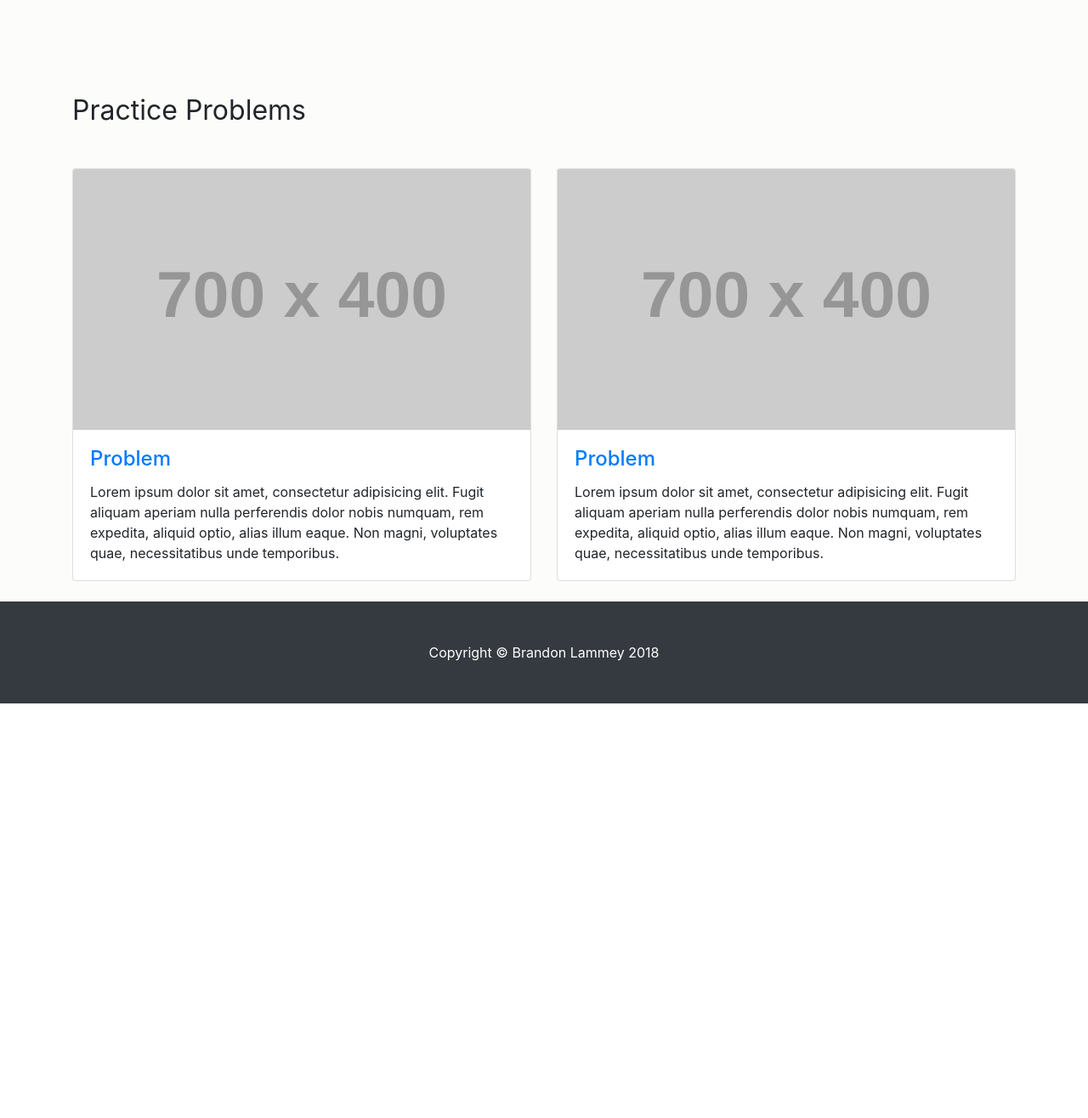
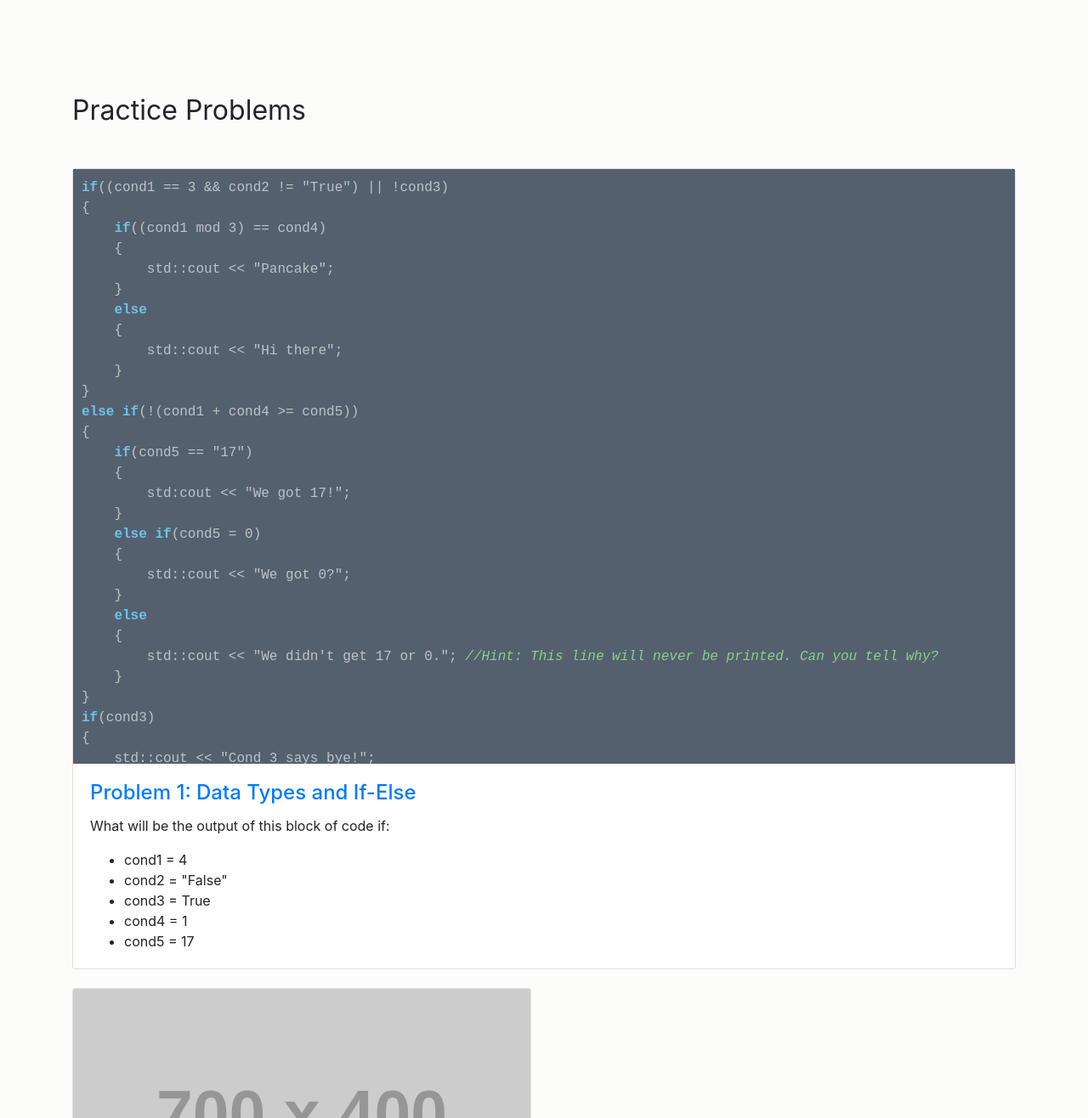
Before and after one commit to brandonlammey/EECS168Toolbox, a PHP site: page / in a window 1280 px wide. Shown: the part 5184-6500 px from the top of the page at 85% size. Before the commit the page ends 6012 px from the top, so only its background shows below. Run offline with PHP 8.4, Linux system fonts and the light colour scheme; grey boxes labelled with a size stand in for pictures from a placeholder-image service; some libraries are stand-ins or nearby versions; some web fonts are replaced.

Commit message:
Added practice problem 1
Added practice problem 1

```diff
--- a/index.html
+++ b/index.html
@@ -786,15 +786,57 @@
                     </div>
 
                     <!-- Tool: Data Types / Operators -->
-                    <div class="col-lg-6 portfolio-item">
+                    <div class="col-lg-12 portfolio-item">
                             <div class="card h-100">
-                              <a href="#"><img class="card-img-top" src="http://placehold.it/700x400" alt=""></a>
+                              <div class="code problemCode">
+                                <strong>if</strong>((cond1 == 3 && cond2 != "True") || !cond3)<br>
+                                {<br>
+                                  &nbsp;&nbsp;&nbsp;&nbsp;<strong>if</strong>((cond1 mod 3) == cond4)<br>
+                                  &nbsp;&nbsp;&nbsp;&nbsp;{ <br>
+                                    &nbsp;&nbsp;&nbsp;&nbsp;&nbsp;&nbsp;&nbsp;&nbsp;std::cout << "Pancake";<br>
+                                  &nbsp;&nbsp;&nbsp;&nbsp;}<br>
+                                  &nbsp;&nbsp;&nbsp;&nbsp;<strong>else</strong><br>
+                                  &nbsp;&nbsp;&nbsp;&nbsp;{<br>
+                                    &nbsp;&nbsp;&nbsp;&nbsp;&nbsp;&nbsp;&nbsp;&nbsp;std::cout << "Hi there";<br>
+                                  &nbsp;&nbsp;&nbsp;&nbsp;}<br>
+                                }<br>
+                                <strong>else if</strong>(!(cond1 + cond4 >= cond5))<br>
+                                {<br>
+                                  &nbsp;&nbsp;&nbsp;&nbsp;<strong>if</strong>(cond5 == "17")<br>
+                                  &nbsp;&nbsp;&nbsp;&nbsp;{<br>
+                                   &nbsp;&nbsp;&nbsp;&nbsp;&nbsp;&nbsp;&nbsp;&nbsp;std:cout << "We got 17!";<br>
+                                  &nbsp;&nbsp;&nbsp;&nbsp;}<br>
+                                   &nbsp;&nbsp;&nbsp;&nbsp;<strong>else if</strong>(cond5 = 0)<br>
+                                  &nbsp;&nbsp;&nbsp;&nbsp;{<br>
+                                    &nbsp;&nbsp;&nbsp;&nbsp;&nbsp;&nbsp;&nbsp;&nbsp;std::cout << "We got 0?";<br>
+                                  &nbsp;&nbsp;&nbsp;&nbsp;}<br>
+                                    &nbsp;&nbsp;&nbsp;&nbsp;<strong>else</strong><br>
+                                  &nbsp;&nbsp;&nbsp;&nbsp;{<br>
+                                    &nbsp;&nbsp;&nbsp;&nbsp;&nbsp;&nbsp;&nbsp;&nbsp;std::cout << "We didn't get 17 or 0."; <em>//Hint: This line will never be printed. Can you tell why?</em><br>
+                                  &nbsp;&nbsp;&nbsp;&nbsp;}<br>
+                                }<br>
+                                <strong>if</strong>(cond3)<br>
+                                {<br>
+                                  &nbsp;&nbsp;&nbsp;&nbsp;std::cout << "Cond 3 says bye!";<br>
+                                }<br>
+                                <strong>else</strong><br>
+                                {<br>
+                                  &nbsp;&nbsp;&nbsp;&nbsp;std::cout << "Bye!";<br>
+                                }
+                              </div>
                               <div class="card-body">
 
                                 <h4 class="card-title">
-                                  <a href="#problem1">Problem</a>
+                                  <a href="#problem1">Problem 1: Data Types and If-Else</a>
                                 </h4>
-                                <p class="card-text">Lorem ipsum dolor sit amet, consectetur adipisicing elit. Fugit aliquam aperiam nulla perferendis dolor nobis numquam, rem expedita, aliquid optio, alias illum eaque. Non magni, voluptates quae, necessitatibus unde temporibus.</p>
+                                <p class="card-text">What will be the output of this block of code if:</p>
+                                <ul class="card-text">
+                                  <li>cond1 = 4</li>
+                                  <li>cond2 = "False"</li>
+                                  <li>cond3 = True</li>
+                                  <li>cond4 = 1</li>
+                                  <li>cond5 = 17</li>
+                                </ul>
                               </div>
                             </div>
                     </div>
@@ -833,6 +875,8 @@
     <script src="https://code.jquery.com/jquery-3.3.1.min.js" integrity="sha256-FgpCb/KJQlLNfOu91ta32o/NMZxltwRo8QtmkMRdAu8=" crossorigin="anonymous"></script>
     <script src="https://cdnjs.cloudflare.com/ajax/libs/popper.js/1.12.9/umd/popper.min.js" integrity="sha384-ApNbgh9B+Y1QKtv3Rn7W3mgPxhU9K/ScQsAP7hUibX39j7fakFPskvXusvfa0b4Q" crossorigin="anonymous"></script>
     <script src="https://maxcdn.bootstrapcdn.com/bootstrap/4.0.0/js/bootstrap.min.js" integrity="sha384-JZR6Spejh4U02d8jOt6vLEHfe/JQGiRRSQQxSfFWpi1MquVdAyjUar5+76PVCmYl" crossorigin="anonymous"></script>
+
+    <!-- main.js declared after jquery -->
     <script src="main.js"></script>
 
   </body>
--- a/styles.css
+++ b/styles.css
@@ -63,6 +63,10 @@ margin-bottom: 0.5%;
     scrollbar-base-color:#BCCCD4;
 
 }
+.problemCode
+{
+    height: 700px;
+}
 
 /* strong and em tags */
 strong
```
